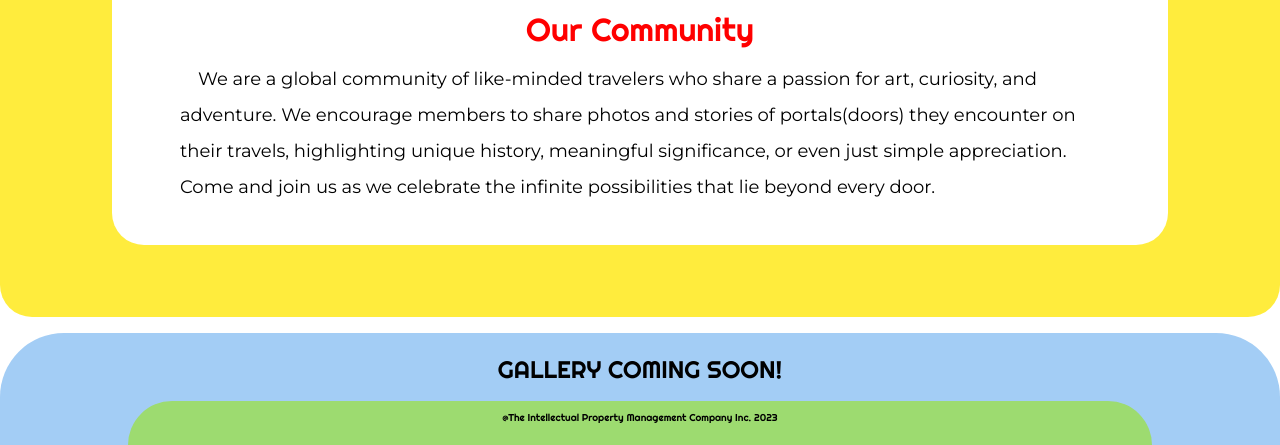
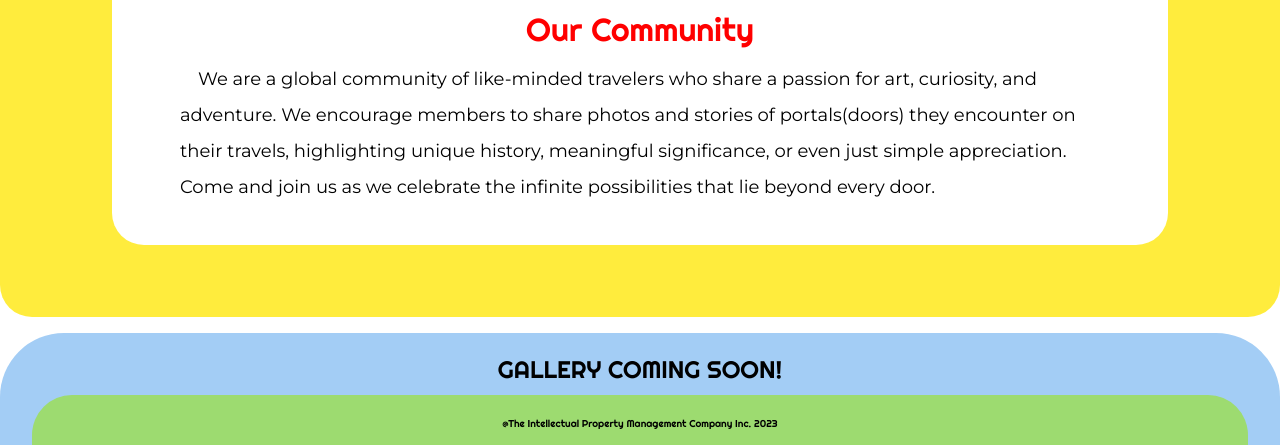
Before and after one commit to ktkcruz/portals-club-homepage, a plain HTML site: page index.html in a window 1280 px wide. Shown: the part 1095-1540 px from the top of the page. Drawn offline with Linux system fonts and the light colour scheme.

Commit message:
Update style.css

```diff
--- a/style.css
+++ b/style.css
@@ -311,12 +311,12 @@ p {
     .copy {
       grid-column: 1 / 2;
       grid-row: 2 / 3;
-      width: 80%;
-      height: 2rem;
+      width: 95%;
+      height: 1.625rem;
       margin: 0 auto;
-      padding-top: .75rem;
+      padding-top: 1.5rem;
       background-color: hsl(95, 60%, 65%);
-      border-radius: 4rem 4rem 0 0;
+      border-radius: 2.5rem 2.5rem 0 0;
       font-family: righteous, monospace;
       font-size: .625rem;
       text-align: center;
```
